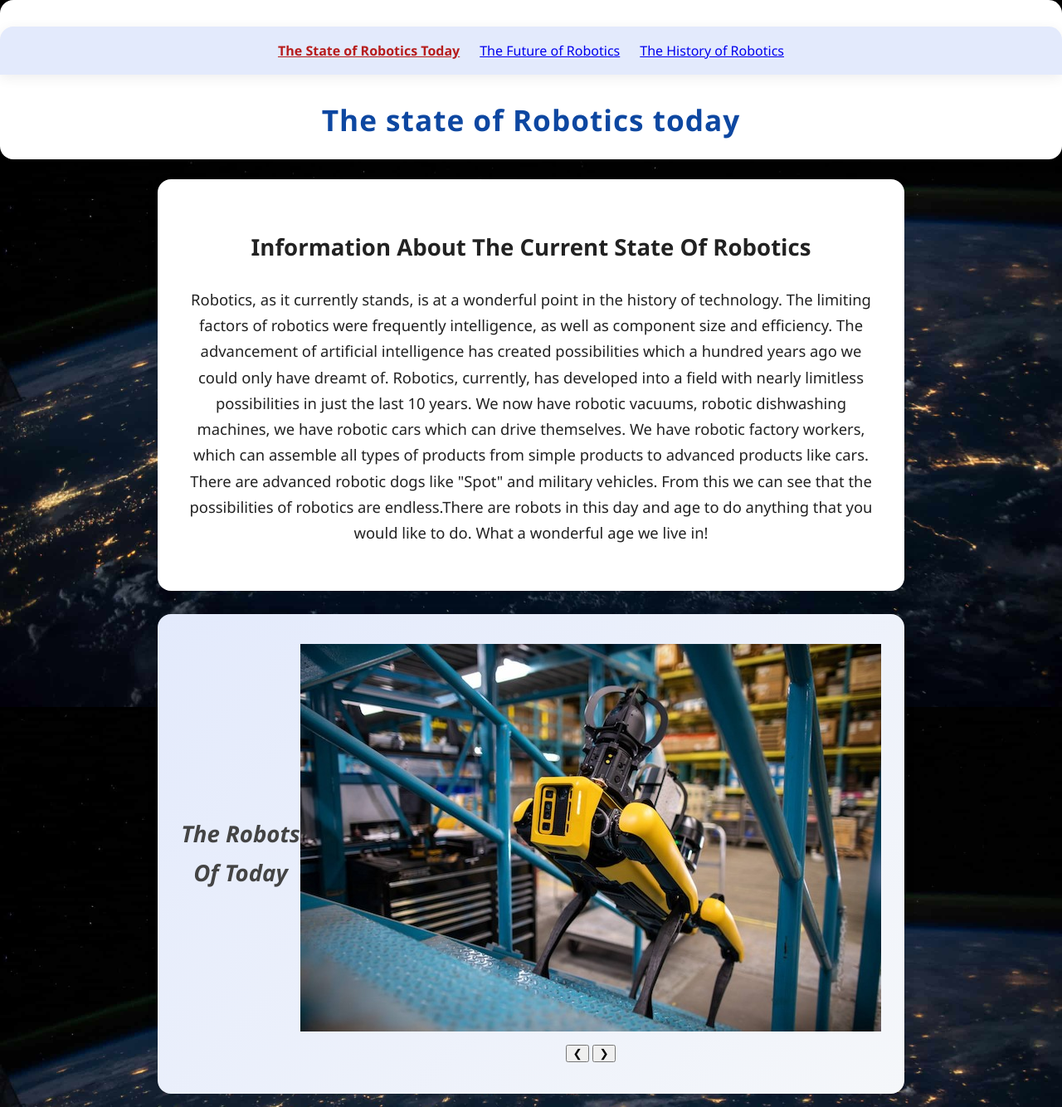
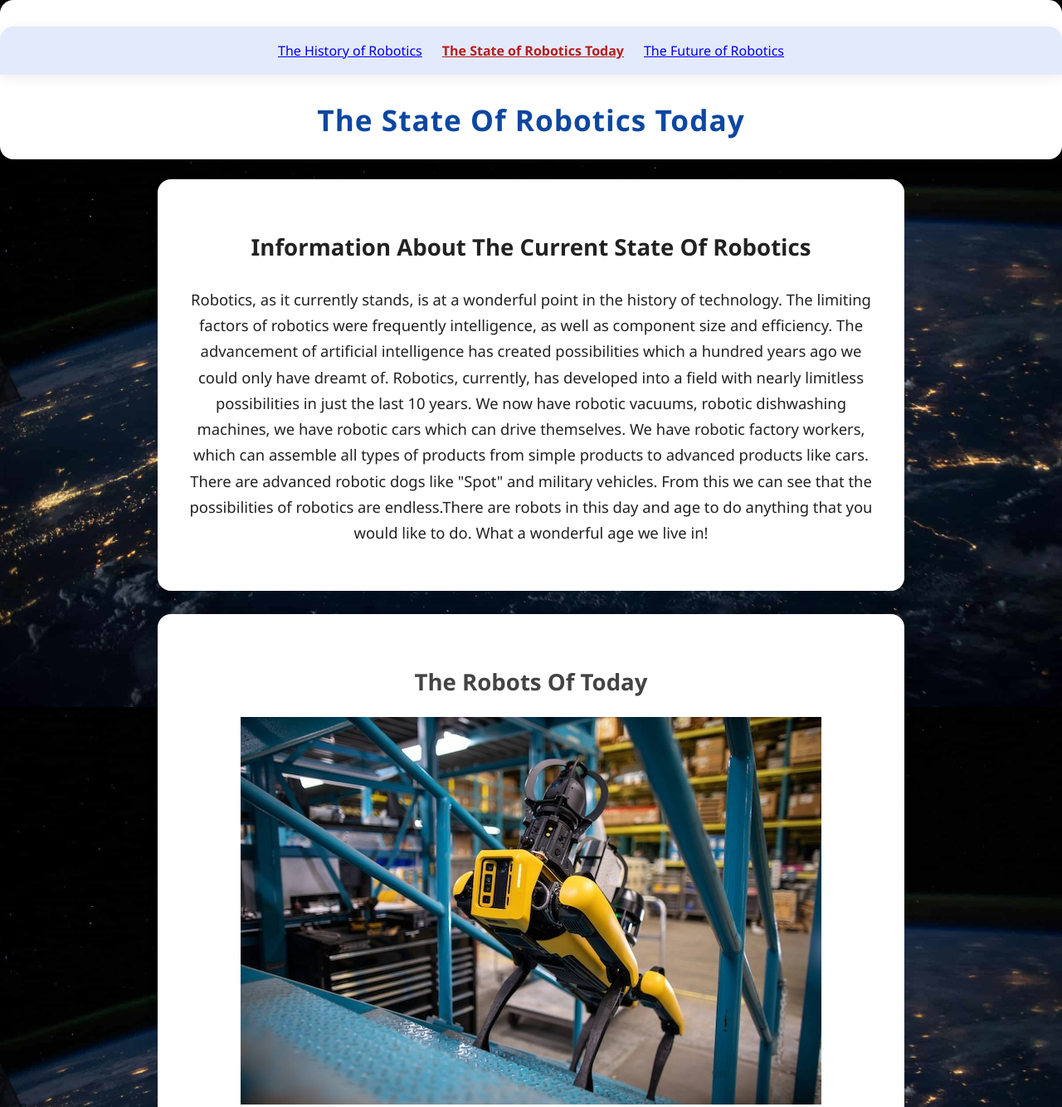
Before and after one commit to BradGregersen/wdd131, a plain HTML site: page project/project.html in a window 1280 px wide. Shown: the top 1334 px of the page at 83% size. Drawn offline with Linux system fonts and the light colour scheme.

Commit message:
Fixed minor issues

```diff
--- a/project/project.html
+++ b/project/project.html
@@ -12,13 +12,15 @@
             <nav>
                 <button class="hamburger" aria-label="Open navigation" aria-expanded="false">&#9776;</button>
                 <div class="nav-links">
+
+
+                    <a href="project-history.html">The History of Robotics</a>
                     <a href="project.html" class="current-page">The State of Robotics Today</a>
                     <a href="project-future.html">The Future of Robotics</a>
-                    <a href="project-history.html">The History of Robotics</a>
 
                 </div>
             </nav>
-            <h1>The state of Robotics today</h1>
+            <h1>The State Of Robotics Today</h1>
         </header>
     <main>
         <section class="text-area">
--- a/project/styles/project.css
+++ b/project/styles/project.css
@@ -46,7 +46,6 @@ header h1 {
     padding-top: 12px;
     transition: color 0.3s, font-size 0.3s;
 }
-
 
 nav {
     width: 100vw;
@@ -100,15 +99,23 @@ main {
     line-height: 1.7;
 }
 
+
 .picture-area {
     min-height: 180px;
     display: flex;
+    flex-direction: column;
     align-items: center;
     justify-content: center;
     color: var(--picture-area-text);
     font-style: italic;
-    background: linear-gradient(135deg, #e3eafc 0%, #f5f7fa 100%);
+    background: linear-gradient(135deg, #fff 0%, #fff 100%);
 }
+
+.picture-area h2 {
+    margin-bottom: 18px;
+    font-style: normal;
+}
+
 
 .current-page {
     font-weight: bold;
```
Also changed, not shown: project/project-future.html (+3 -2 lines), project/project-history.html (+2 -1 lines).
